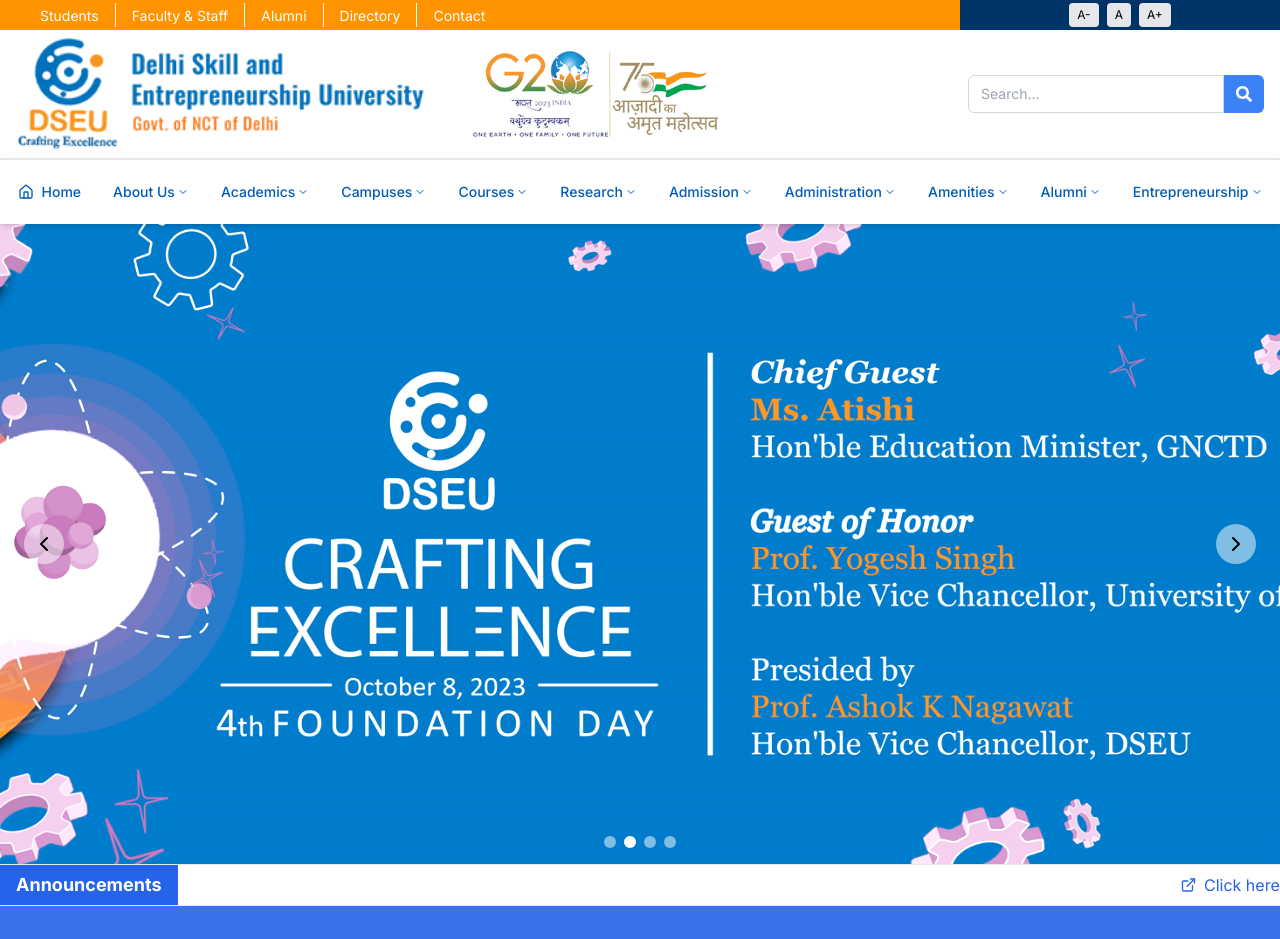
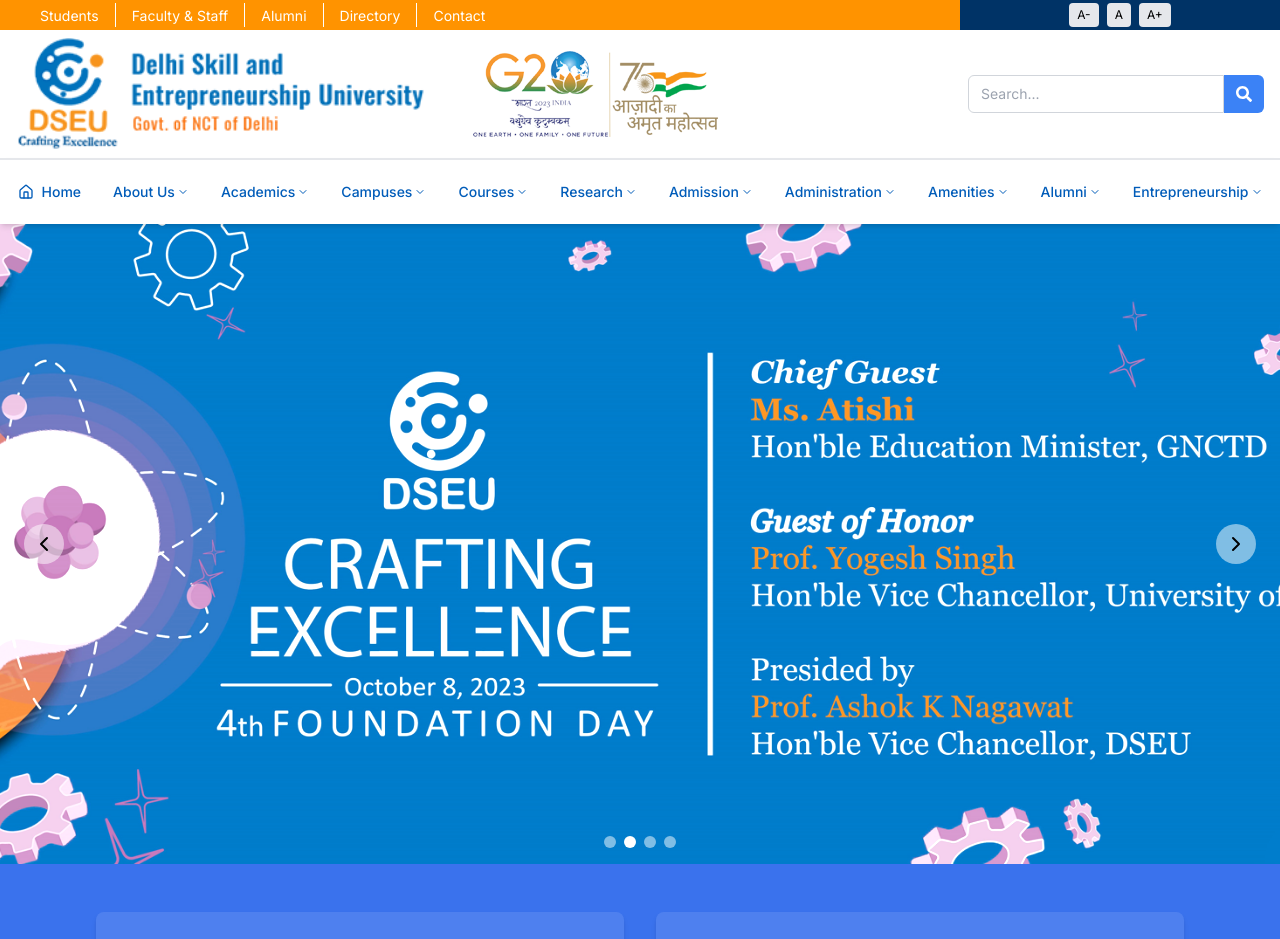
Before and after one commit to Sagar-03/Dseu_cln, a React (Vite) app: page / in a window 1280 px wide. Shown: the top 939 px of the page. Built offline with nearby package versions, Linux system fonts and the light colour scheme.

Commit message:
removed announcements

```diff
--- a/package.json
+++ b/package.json
@@ -19,6 +19,7 @@
     "react": "^18.3.1",
     "react-dom": "^18.3.1",
     "react-icons": "^5.4.0",
+    "react-marquee-line": "^1.0.1",
     "react-router-dom": "^7.1.1",
     "react-slick": "^0.30.3",
     "slick-carousel": "^1.8.1"
--- a/src/App.jsx
+++ b/src/App.jsx
@@ -8,7 +8,7 @@
 import Footer from "./Component/Footer/Footer";
 import FacultyProfile from "./Component/Body/FacultyProfile";
 import Message from "./Component/Body/Message";
-import Announcements from "./Component/Body/Announcements";
+// import Announcements from "./Component/Body/Announcements";
 import Card from "./Component/Body/Card";
 import News from "./Component/Body/News";
 import OurPartners from "./Component/Body/OurPartners";
@@ -40,7 +40,7 @@
           element={
             <>
               <HomeBody />
-              <Announcements />
+              {/* <Announcements /> */}
               <Message />
               <Card />
               <StudyProgramsSection />
```
Also changed, not shown: 1 other file (tests, documents, lock files or other folders).
